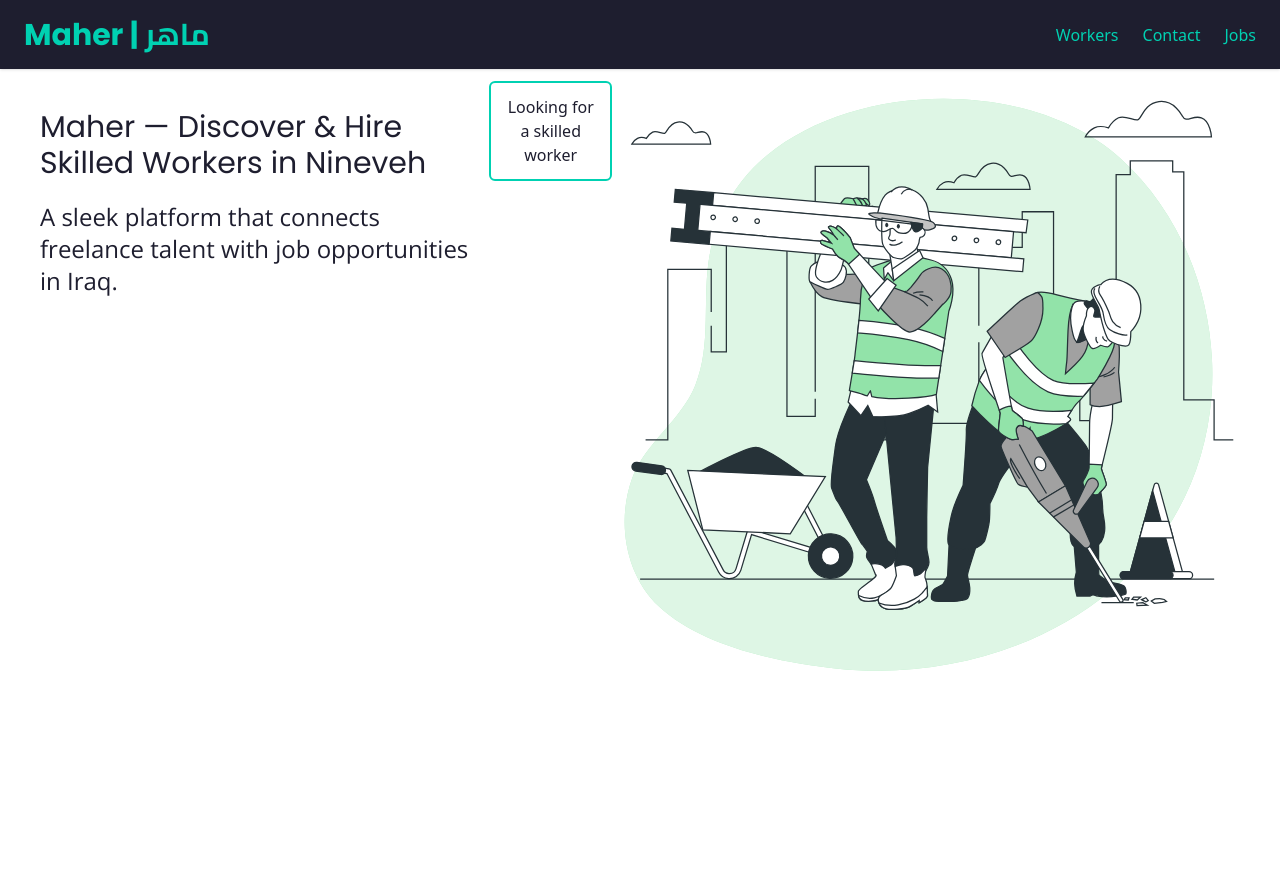
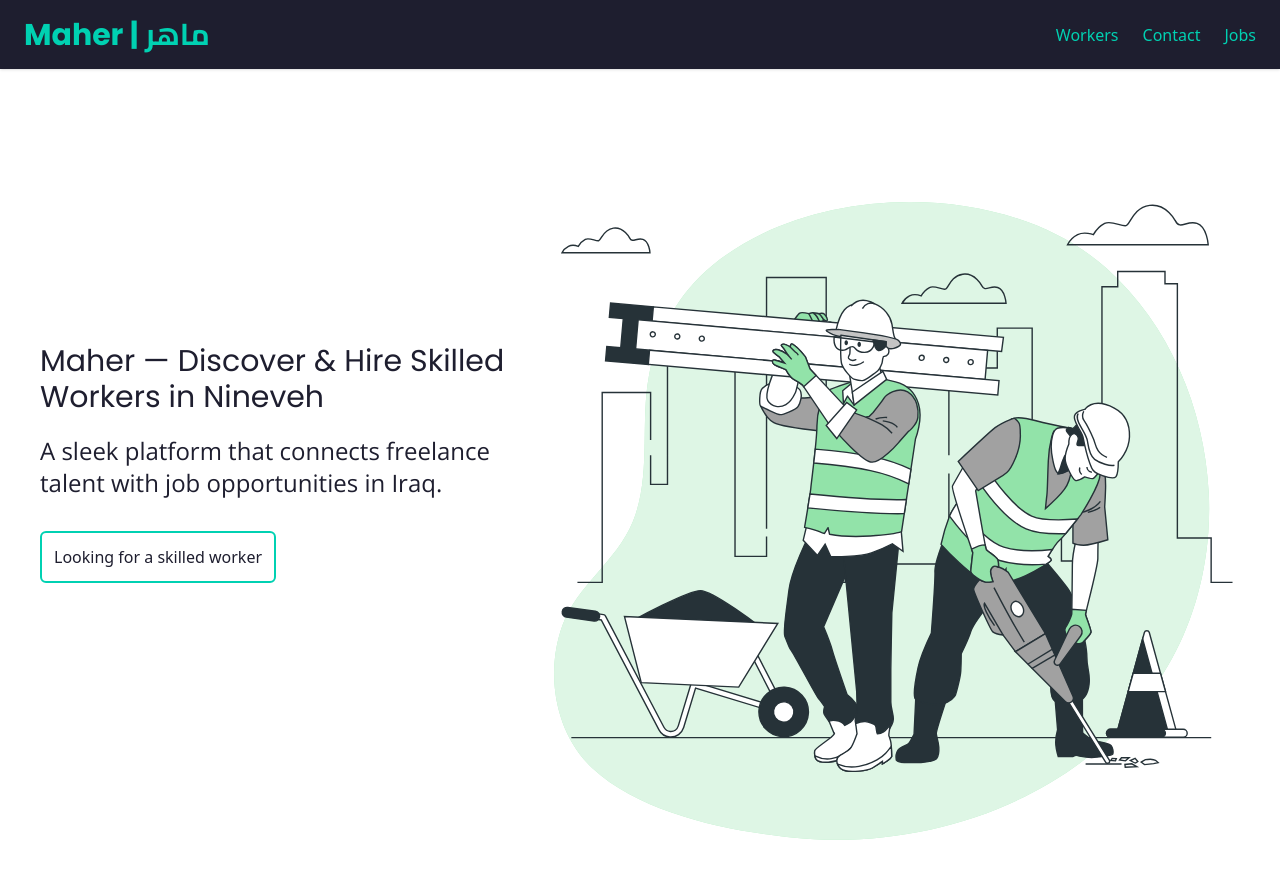
Before and after one commit to mahmodlte/maher, a React (Vite) app: page / in a window 1280 px wide. Built offline with nearby package versions, Linux system fonts and the light colour scheme.

Commit message:
Implemented and polished the herosection with responsive design

```diff
--- a/src/components/HeroSection.jsx
+++ b/src/components/HeroSection.jsx
@@ -3,16 +3,13 @@ import WorkingPeople from "../assets/working-people.svg?react";
 const HeroSection = () => {
   const navigate = useNavigate();
 
-  const handleJobClick = () => {
-    navigate("/jobs");
-  };
   const handleWorkerClick = () => {
     navigate("/workers");
   };
   return (
-    <section className="relative h-screen dark:bg-maher-primary">
-      <div className=" dark:text-maher-accent  text-maher-primary flex flex-col md:flex-row md:items-start  mx-10 md:justify-center  h-full">
-        <div className="my-10 flex flex-col">
+    <section className="relative h-screen dark:bg-maher-primary dark:text-maher-accent  text-maher-primary">
+      <div className="  flex flex-col md:flex-row  md:items-center  mx-10 md:justify-center  h-full">
+        <div className="my-10 ">
           <h1 className="text-3xl font-heading">
             Maher — Discover & Hire Skilled Workers in Nineveh
           </h1>
@@ -20,7 +17,7 @@ const HeroSection = () => {
             A sleek platform that connects freelance talent with job
             opportunities in Iraq.
           </h2>
-        </div>
+
           <div className="flex flex-col md:flex-row space-y-3 md:space-y-0 md:space-x-3 ">
             <button
               onClick={handleWorkerClick}
@@ -29,7 +26,12 @@ const HeroSection = () => {
               Looking for a skilled worker
             </button>
           </div>
+        </div>
+        <div className=" w-full aspect-w-16 aspect-h-9 max-h-[600px] max-w-[800px]  mx-auto">
+          <span>
             <WorkingPeople />
+          </span>
+        </div>
       </div>
     </section>
   );
```
Lines whose indentation alone changed are shown as unchanged.
